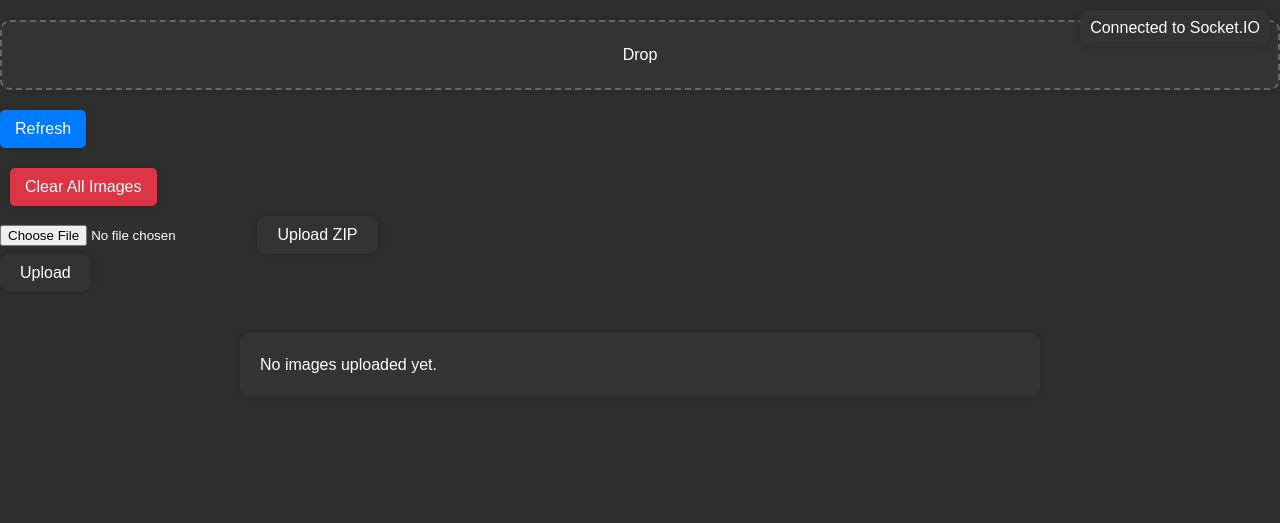
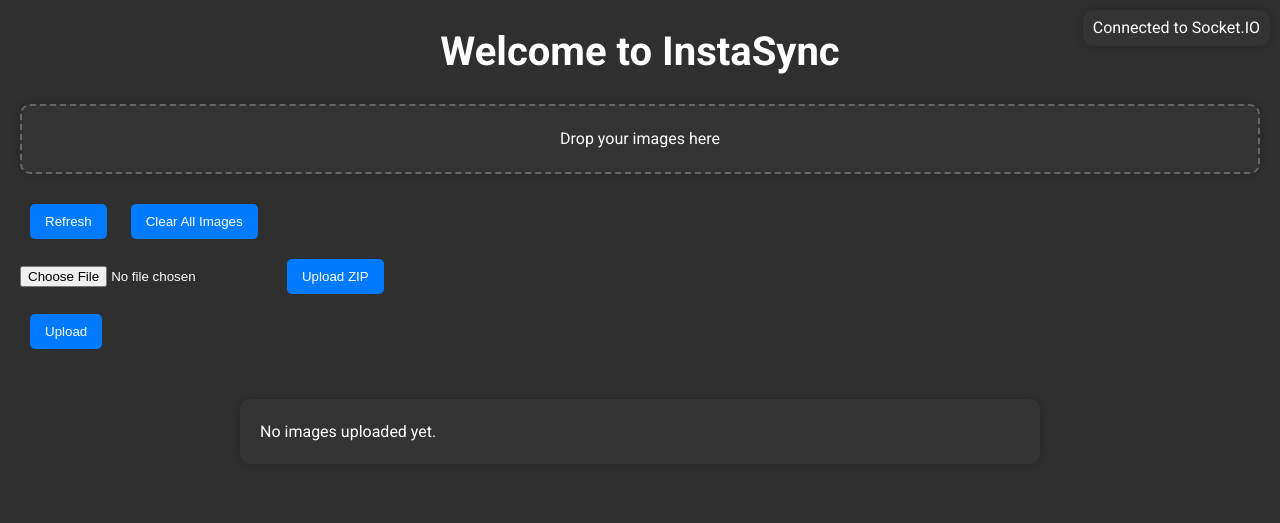
Before and after one commit to janmejai2002/iSync, a Flask app: page / in a window 1280 px wide. Shown: the top 523 px of the page. Run offline with Flask 3, Linux system fonts and the light colour scheme; parts of the project's set-up code (start-up, migrations or seed data) failed here and were passed over; some libraries are stand-ins or nearby versions.

Commit message:
index.html

```diff
--- a/templates/index.html
+++ b/templates/index.html
@@ -4,48 +4,39 @@
     <meta charset="UTF-8">
     <meta name="viewport" content="width=device-width, initial-scale=1.0">
     <title>InstaSync</title>
+    <link href="https://fonts.googleapis.com/css2?family=Roboto:wght@400;700&display=swap" rel="stylesheet">
     <style>
         /* Global Styles */
-
         * {
             box-sizing: border-box;
             margin: 0;
             padding: 0;
         }
-        .refresh-button-container {
-          margin-bottom: 10px; /* Space between button and drop area */
-        }
 
-        #refresh-button {
-          padding: 10px 15px;
-          background-color: #007BFF; /* Bootstrap primary color */
-          color: white;
-          border: none;
-          border-radius: 5px;
-          cursor: pointer;
-        }
-
-        #refresh-button:hover {
-          background-color: #0056b3; /* Darker shade on hover */
-        }
         body {
-          font-family: Arial, sans-serif;
+            font-family: 'Roboto', sans-serif;
             background-color: #2f2f2f; /* Dark gray background */
             color: #fff; /* White text color */
             line-height: 1.6;
+            padding: 20px;
         }
 
-        /* Header Styles */
+        h1 {
+            text-align: center;
+            margin-bottom: 20px;
+            font-size: 2.5rem;
+            animation: fadeIn 0.5s ease-in;
+        }
 
-        h1 {
-          font-size: 36px;
-          font-weight: bold;
-          margin-bottom: 20px;
-          text-align: center;
+        /* Flexbox Container */
+        .container {
+            display: flex;
+            flex-wrap: wrap;
+            justify-content: space-around;
+            margin-top: 20px;
         }
 
         /* Drop Zone Styles */
-
         #dropZone {
             border: 2px dashed #666; /* Dark gray border */
             padding: 20px;
@@ -56,6 +47,7 @@
             color: #fff; /* White text color */
             border-radius: 10px;
             box-shadow: 0 0 10px rgba(0, 0, 0, 0.2);
+            transition: background-color 0.3s ease;
         }
 
         #dropZone.dragover {
@@ -63,8 +55,24 @@
             background-color: #444; /* Dark gray background on hover */
         }
 
+        /* Button Styles */
+        button {
+            background-color: #007BFF; /* Button color */
+            color: white;
+            border: none;
+            padding: 10px 15px;
+            border-radius: 5px;
+            cursor: pointer;
+            transition: background-color 0.3s ease, transform 0.2s ease;
+            margin: 10px;
+        }
+
+        button:hover {
+            background-color: #0056b3; /* Darker shade on hover */
+            transform: scale(1.05); /* Slightly enlarge on hover */
+        }
+
         /* Image Container Styles */
-
         #imageContainer {
             max-width: 800px;
             margin: 40px auto;
@@ -81,39 +89,25 @@
             border-radius: 10px;
             box-shadow: 0 0 10px rgba(0, 0, 0, 0.2);
         }
-        #clear-button {
-    background-color: #dc3545; /* Red color for warning */
-    color: white;
-    padding: 10px 15px;
-    border: none;
-    border-radius: 5px;
-    cursor: pointer;
-    margin: 10px;
+
+        /* Responsive Design */
+        @media (max-width: 768px) {
+            h1 {
+                font-size: 2rem; /* Smaller font size on mobile */
             }
 
-#clear-button:hover {
-    background-color: #c82333; /* Darker red on hover */
+            .container {
+                flex-direction: column; /* Stack items vertically on small screens */
+            }
         }
 
-        /* Button Styles */
-
-        button {
-          background-color: #333; /* Dark gray background */
-          color: #fff; /* White text color */
-          border: none;
-          padding: 10px 20px;
-          font-size: 16px;
-          cursor: pointer;
-          border-radius: 10px;
-          box-shadow: 0 0 10px rgba(0, 0, 0, 0.2);
-        }
-
-        button:hover {
-          background-color: #444; /* Dark gray background on hover */
+        /* Animation Keyframes */
+        @keyframes fadeIn {
+            from { opacity: 0; }
+            to { opacity: 1; }
         }
 
         /* Socket.IO Connection Indicator */
-
         .socket-connected {
             position: fixed;
             top: 10px;
@@ -124,65 +118,15 @@
             border-radius: 10px;
             box-shadow: 0 0 10px rgba(0, 0, 0, 0.2);
         }
-
-        .socket-connected::before {
-
-          font-size: 14px;
-          margin-right: 10px;
-
-          .zip-file-item {
-        margin: 10px 0;
-        display: flex;
-        align-items: center;
-    }
-
-    .zip-file-item button {
-        background-color: #007BFF; /* Button color */
-        color: #fff;
-        border: none;
-        padding: 8px 15px;
-        cursor: pointer;
-        border-radius: 5px;
-        margin-left: 10px;
-    }
-
-    .zip-file-item button:hover {
-        background-color: #0056b3; /* Darker blue on hover */
-    }
-
-    /* Ensures button visibility across devices */
-    .zip-file-item button:active, .zip-file-item button:focus {
-        outline: none;
-    }
-    .download-btn {
-        background-color: #007BFF;
-        color: #fff;
-        text-decoration: none;
-        padding: 8px 15px;
-        border-radius: 5px;
-        margin-left: 10px;
-        display: inline-block;
-        font-weight: bold;
-    }
-
-    .download-btn:hover {
-        background-color: #0056b3;
-    }
-        }
-
-
     </style>
 </head>
 <body>
-    <h1></h1>
-
-    <div id="dropZone">Drop</div>
+    <h1>Welcome to InstaSync</h1>
+    <div id="dropZone">Drop your images here</div>
     <div class="refresh-button-container">
         <button id="refresh-button">Refresh</button>
+        <button id="clear-button">Clear All Images</button>
     </div>
-
-    <button id="clear-button">Clear All Images</button>
-
 
     <form action="/upload_zip" method="post" enctype="multipart/form-data">
         <input type="file" name="zip_file" accept=".zip" required>
@@ -192,15 +136,6 @@
     <input type="file" id="fileInput" accept="image/*" hidden>
     <button id="uploadButton">Upload</button>
 
-
-    <!-- <div id="zip-files-list">
-      {% for zip_file in uploaded_zip_files %}
-          <div class="zip-file-item">
-              <span>{{ zip_file.split('/')[-1] }}</span>
-              <button onclick="downloadZip('{{ zip_file }}')">Download ZIP</button>
-          </div>
-      {% endfor %}
-  </div> -->
     <div id="zip-files-list">
         {% for zip_file in uploaded_zip_files %}
             <div class="zip-file-item">
@@ -209,47 +144,32 @@
             </div>
         {% endfor %}
     </div>
-    <!-- <div id="imageContainer">
-        {% if latest_image_url %}
-            <img id="latestImage" src="{{ latest_image_url }}">
-        {% else %}
-            <p>No image uploaded yet.</p>
-        {% endif %}
-    </div> -->
+
     <div id="imageContainer">
         {% if uploaded_images %}
             {% for image_url in uploaded_images|reverse %}
-            <img src="{{ image_url }}" alt="Uploaded Image">  <!-- Changed from latest_image_url to image_url -->
+                <img src="{{ image_url }}" alt="Uploaded Image">
             {% endfor %}
         {% else %}
             <p>No images uploaded yet.</p>
         {% endif %}
     </div>
 
-
-    <!-- Socket.IO Connection Indicator -->
     <div class="socket-connected">
         <span>Connected to Socket.IO</span>
     </div>
 
     <script src="https://cdnjs.cloudflare.com/ajax/libs/socket.io/4.4.1/socket.io.min.js"></script>
     <script>
-  // Initialize socket first
         const socket = io();
 
         document.addEventListener('DOMContentLoaded', () => {
-      // Clear button functionality
             document.getElementById('clear-button').addEventListener('click', async () => {
                 if (confirm('Are you sure you want to clear all images?')) {
                     try {
-            const response = await fetch('/clear_images', {
-                method: 'POST',
-            });
-
+                        const response = await fetch('/clear_images', { method: 'POST' });
                         if (response.ok) {
-                const imageContainer = document.getElementById('imageContainer');
-                imageContainer.innerHTML = '<p>No images uploaded yet.</p>';
-                // Optionally reload the page to ensure everything is fresh
+                            document.getElementById('imageContainer').innerHTML = '<p>No images uploaded yet.</p>';
                             location.reload();
                         } else {
                             alert('Failed to clear images');
@@ -261,22 +181,17 @@
                 }
             });
 
-      // Refresh button
-      document.getElementById('refresh-button').addEventListener('click', function() {
+            document.getElementById('refresh-button').addEventListener('click', () => {
                 location.reload();
             });
 
             const uploadButton = document.getElementById('uploadButton');
             const fileInput = document.getElementById('fileInput');
-      const imageContainer = document.getElementById('imageContainer');
-      let latestImage = document.getElementById('latestImage');
 
-      // Handle button click and trigger file input
             uploadButton.addEventListener('click', () => {
                 fileInput.click();
             });
 
-      // Handle file input selection
             fileInput.addEventListener('change', (event) => {
                 const file = event.target.files[0];
                 if (file) {
@@ -284,20 +199,6 @@
                 }
             });
 
-      // Handle paste event
-      window.addEventListener('paste', (event) => {
-          const items = event.clipboardData.items;
-          for (let i = 0; i < items.length; i++) {
-              if (items[i].type.indexOf('image') !== -1) {
-                  const file = items[i].getAsFile();
-                  if (file) {
-                      previewAndUploadImage(file);
-                  }
-              }
-          }
-      });
-
-      // Handle drag-and-drop
             const dropZone = document.getElementById('dropZone');
             dropZone.addEventListener('dragover', (event) => {
                 event.preventDefault();
@@ -318,7 +219,6 @@
             });
         });
 
-  // Socket event listeners
         socket.on('connect', () => {
             document.querySelector('.socket-connected').style.display = 'block';
             console.log('WebSocket connection established');
@@ -329,7 +229,6 @@
         });
 
         socket.on('new_image', (imageUrl) => {
-      console.log('Received new image:', imageUrl);
             if (!document.querySelector(`img[src="${imageUrl}"]`)) {
                 const imageContainer = document.getElementById('imageContainer');
                 const newImage = document.createElement('img');
@@ -338,28 +237,6 @@
                 imageContainer.insertBefore(newImage, imageContainer.firstChild);
             }
         });
-
-  socket.on('images_cleared', () => {
-      const imageContainer = document.getElementById('imageContainer');
-      imageContainer.innerHTML = '<p>No images uploaded yet.</p>';
-  });
-
-  socket.on('new_zip', (data) => {
-      const zipFilesList = document.getElementById('zip-files-list');
-      const newZipItem = document.createElement('li');
-      newZipItem.innerHTML = `<a href="${data.zip_url}" download>${data.zip_url.split('/').pop()}</a>`;
-      zipFilesList.appendChild(newZipItem);
-  });
-
-  // Helper functions
-  function downloadZip(zipUrl) {
-      const link = document.createElement('a');
-      link.href = zipUrl;
-      link.download = zipUrl.split('/').pop();
-      document.body.appendChild(link);
-      link.click();
-      document.body.removeChild(link);
-  }
 
         async function previewAndUploadImage(file) {
             const formData = new FormData();
@@ -390,13 +267,6 @@
                 alert('Error uploading image');
             }
         }
-
-  function updateImage(imageUrl) {
-      const imageContainer = document.getElementById('imageContainer');
-      const newImage = document.createElement('img');
-      newImage.src = imageUrl;
-      imageContainer.insertBefore(newImage, imageContainer.firstChild);
-  }
     </script>
 </body>
 </html>
```
Lines whose indentation alone changed are shown as unchanged.
